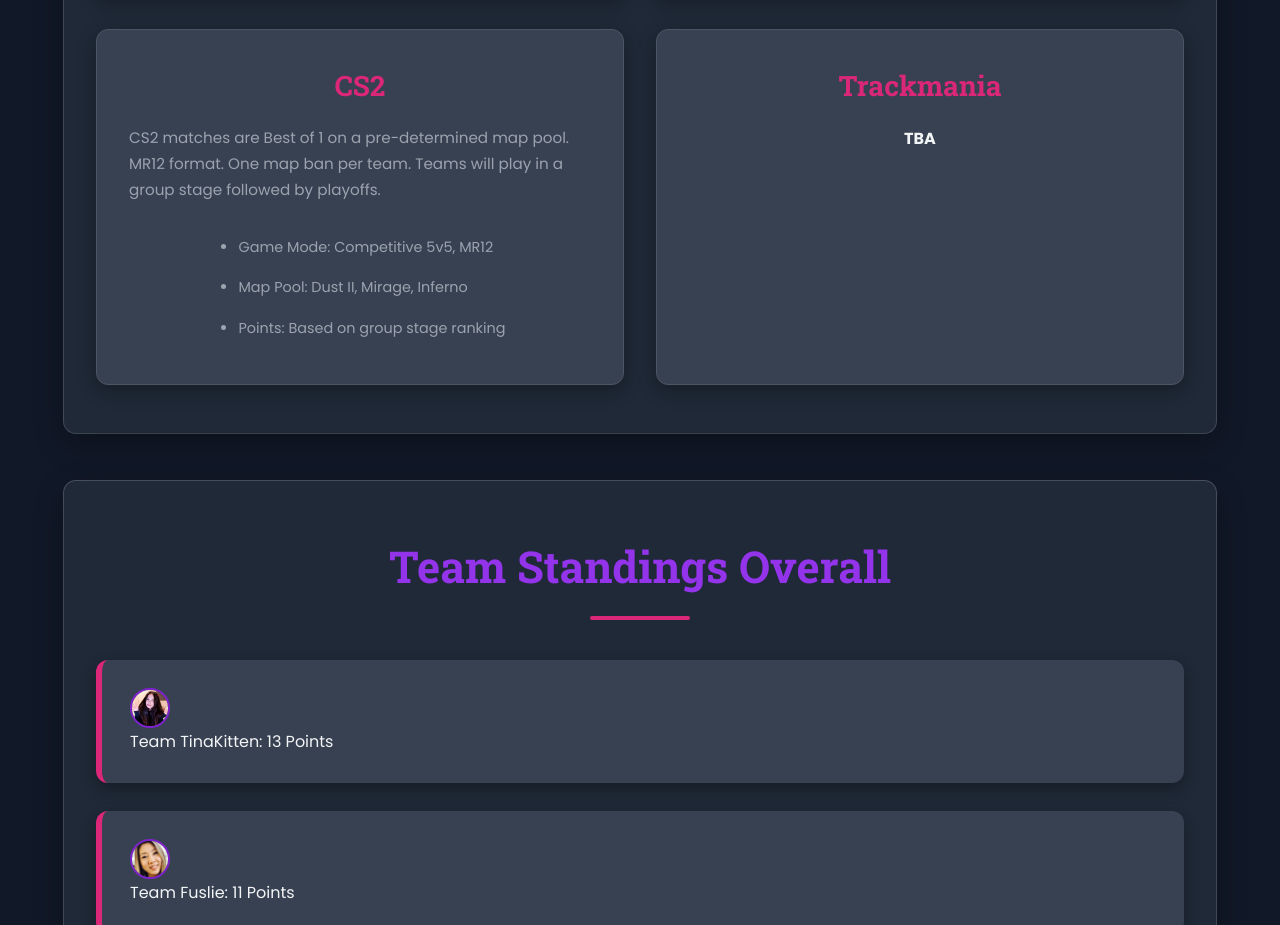
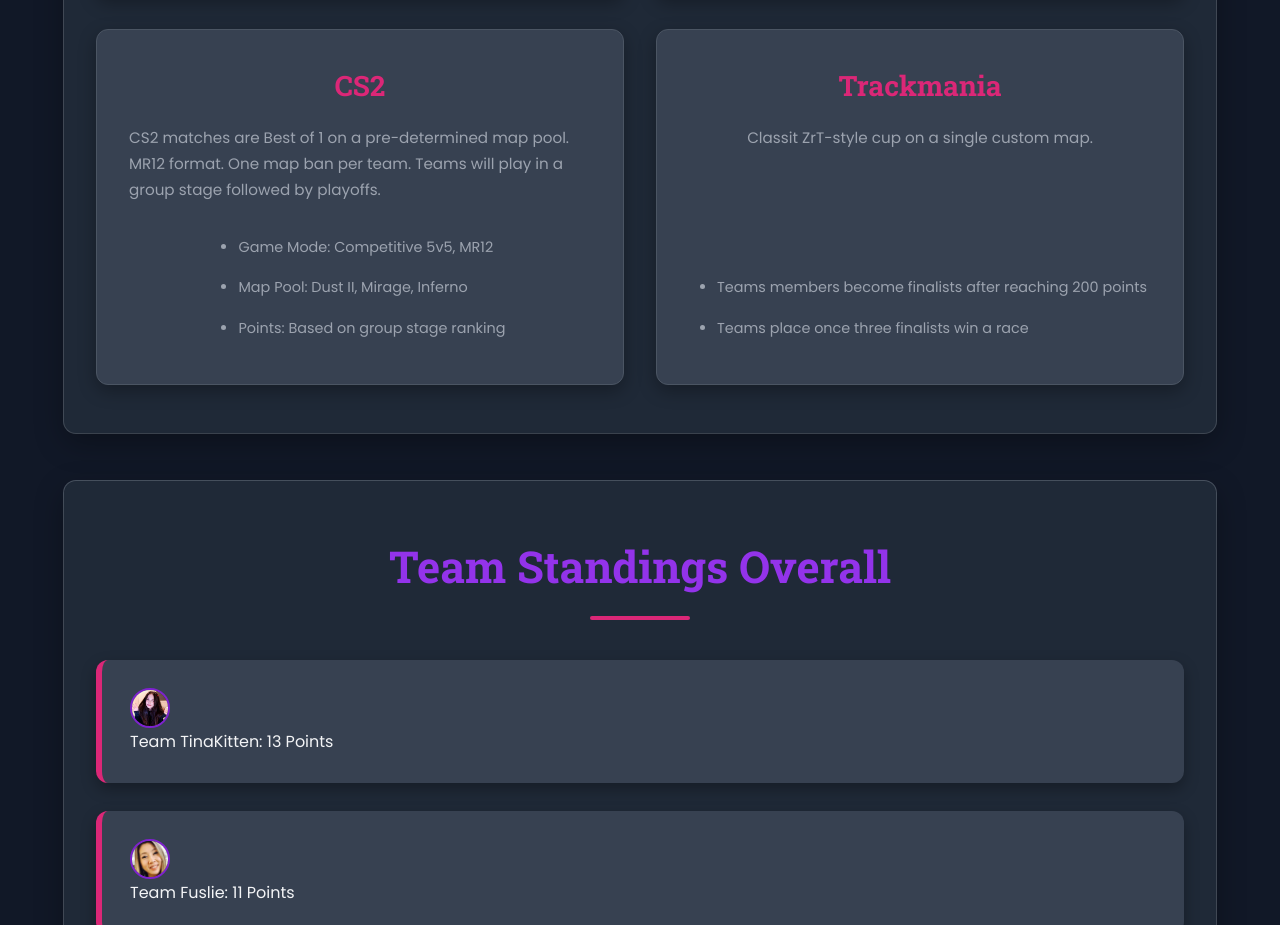
Before and after one commit to benamiller/roomierumble, a plain HTML site: page index.html in a window 1280 px wide. Shown: the part 7860-8785 px from the top of the page. Drawn offline with Linux system fonts and the light colour scheme.

Commit message:
Update format for Trackmania

```diff
--- a/index.html
+++ b/index.html
@@ -702,13 +702,10 @@
         </div>
         <div class="format-card" data-index="3">
           <h3>Trackmania</h3>
-	  <h4>TBA</h4>
-          <!-- <p>Trackmania will feature a series of cup mode races on custom maps. Points awarded based on final ranking in each cup.</p> -->
-          <!-- <ul> -->
-          <!--   <li>Game Mode: Cup Mode (Points Limit)</li> -->
-          <!--   <li>Tracks: 5 custom tracks</li> -->
-          <!--   <li>Points: Top 8 players per race score points (10, 8, 6, 5, 4, 3, 2, 1)</li> -->
-          <!-- </ul> -->
+          <p>Classit ZrT-style cup on a single custom map.</p>
+          <ul>
+            <li>Teams members become finalists after reaching 200 points</li>
+            <li>Teams place once three finalists win a race</li>
         </div>
     </div>
     <div class="carousel-controls format-controls">
```
